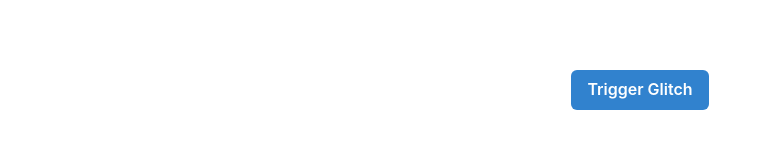
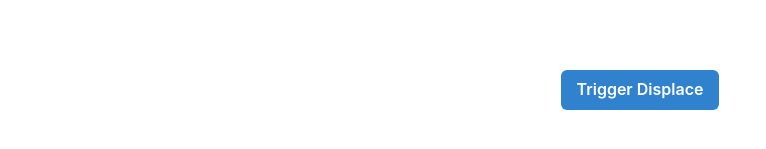
Before and after one commit to jacklion710/framer-motion-playground, a Next.js app: page /Glitch in a window 1280 px wide. Shown: the part 525-674 px from the top of the page, without its empty margins (0-766 px from the left). Built offline with nearby package versions, Linux system fonts and the light colour scheme.

Commit message:
Removed broken elements

```diff
--- a/pages/Glitch.tsx
+++ b/pages/Glitch.tsx
@@ -13,6 +13,7 @@ import {
 } from '@chakra-ui/react';
 
 const Glitch = () => {
+  const [displaceTrigger, setDisplaceTrigger] = useState(false);
   const [glitchTrigger, setGlitchTrigger] = useState(false);
 
   return (
@@ -29,13 +30,13 @@ const Glitch = () => {
                 <MotionDisplace
                     duration={1000}
                     easing="easeInOut"
-                    trigger={glitchTrigger}
+                    trigger={displaceTrigger}
                     intensity={90}
                 >
                     <Image src="/next.svg" alt="Next.js logo" boxSize="150px" />
                 </MotionDisplace>
-                <Button colorScheme="blue" onClick={() => setGlitchTrigger(!glitchTrigger)}>
-                    Trigger Glitch
+                <Button colorScheme="blue" onClick={() => setDisplaceTrigger(!displaceTrigger)}>
+                    Trigger Displace
                 </Button>
             </VStack>
         </Center>
```
